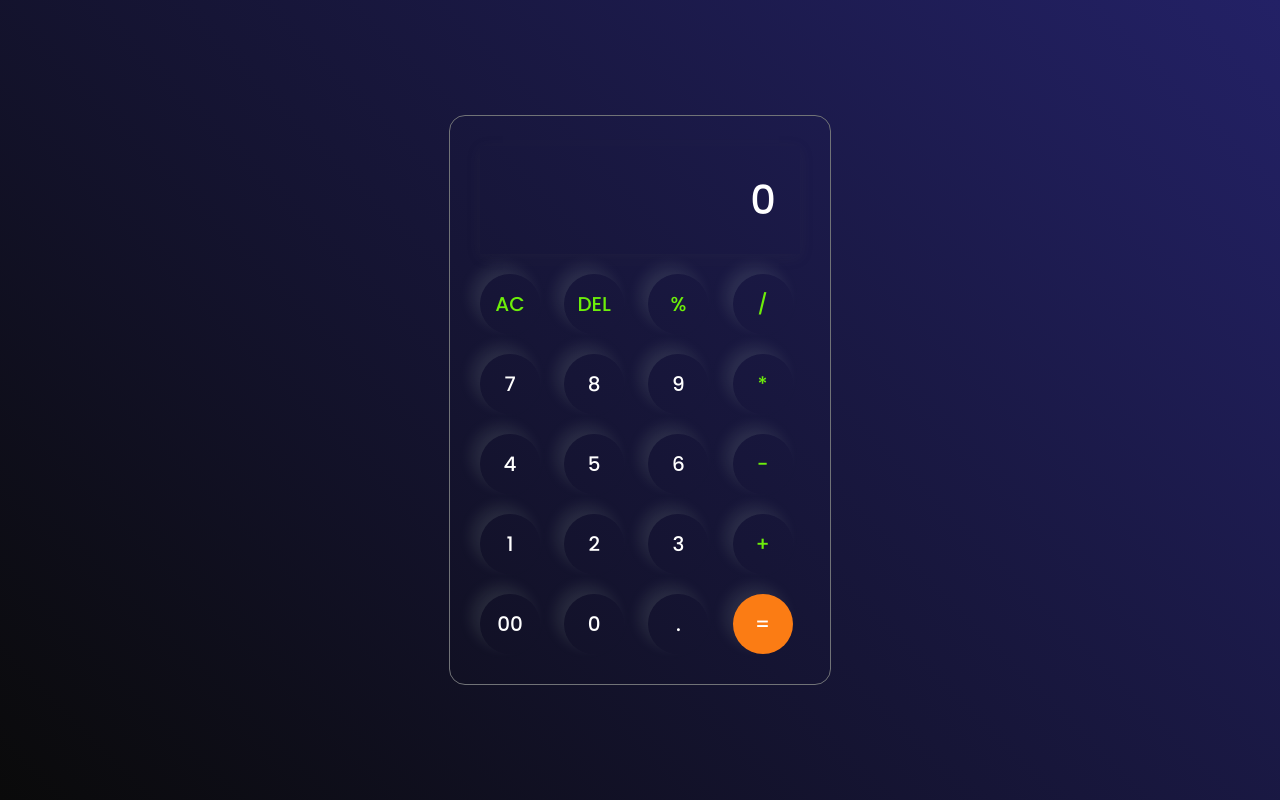
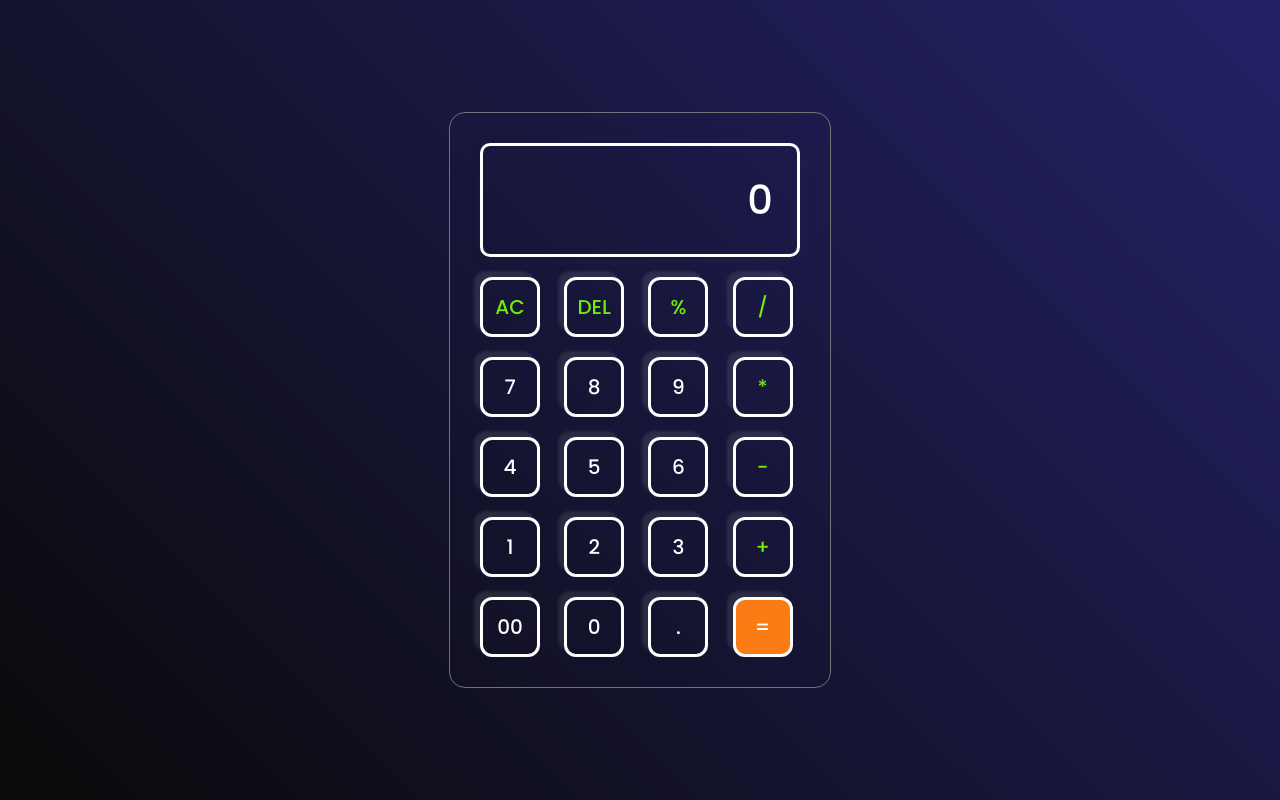
Before and after one commit to owaisraza25/Calcutator, a plain HTML site: page index.html in a window 1280 px wide. Drawn offline with Linux system fonts and the light colour scheme.

Commit message:
border add

```diff
--- a/index.css
+++ b/index.css
@@ -30,11 +30,12 @@ body{
 
 input{
     width: 320px;
-    border: none;
+    border-radius: 10px;
     padding: 24px;
     margin: 10px;
     background: transparent;
-    box-shadow: 0px 3px 14px rgba(84, 84, 84, 0.1);
+    border: 3px solid #ffffff;
+    box-shadow: 3px 3px 14px rgba(84, 84, 84, 0.1);
     font-size: 40px;
     text-align: right;
     cursor: pointer;
@@ -52,14 +53,19 @@ button{
     width: 60px;
     height: 60px;
     margin: 10px;
-    border-radius: 50%;
+    border-radius: 20%;
     background: transparent;
     color: #ffffff;
     font-size: 20px;
-    box-shadow: -8px -8px 15px rgba(225, 255, 225, 0.1);
+    box-shadow: -6px -6px 3px rgba(225, 255, 225, 0.1);
+    border: 3px solid #ffffff;
     cursor: pointer;
+}
 
-}
+/* button:hover{
+    background-color: #ffffff;
+    color: #232166;
+} */
 
 
 .equal-btn{
```
